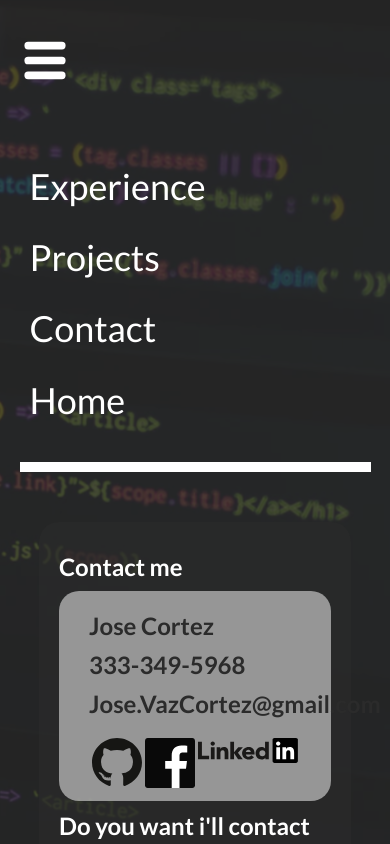
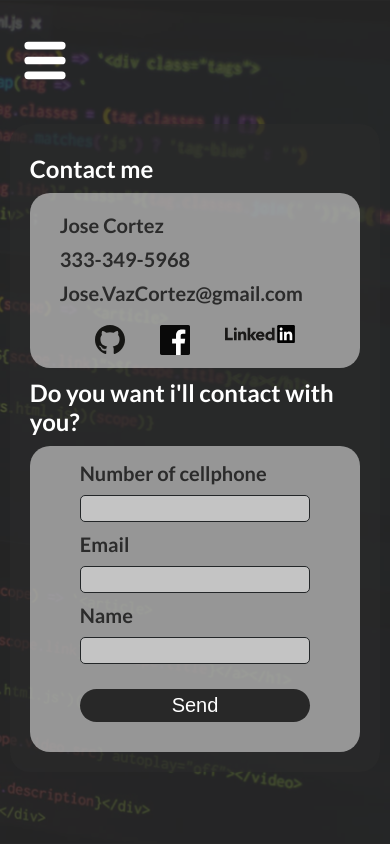
Before and after one commit to JoseCortez1/portafolio-2, a React (Create React App) app: page /Contact in a window 390 px wide. Shown: the top 844 px of the page. Built offline with nearby package versions, Linux system fonts and the light colour scheme.

Commit message:
[FIX] fixing the mobile version

```diff
--- a/src/Components/Contact.js
+++ b/src/Components/Contact.js
@@ -9,7 +9,7 @@ export default class Contact extends Component {
     render() {
         return (
             <div className="contact background_black">
-                <Navbar home={true}/>
+                <Navbar burguer="itIsNotHome " navbar_class="burger_menu " home={true}/>
                 <Form />
             </div>
         )
--- a/src/Components/Experience.js
+++ b/src/Components/Experience.js
@@ -9,7 +9,7 @@ export default class Experience extends Component {
         let jobs_reverse = jobs.reverse()
         return (
             <div className="experience background_black">
-                <Navbar navbar_class="itIsNotHome" home={true}/>
+                <Navbar burguer="itIsNotHome " navbar_class="burger_menu " home={true}/>
                 <div className="experience__container">
                     {
                         jobs_reverse.map( job => (
--- a/src/Components/Home.js
+++ b/src/Components/Home.js
@@ -20,7 +20,7 @@ export default class Home extends Component {
                    </div>
                </div>
                 <div className="Home__main__navbar">
-                    <Navbar/>
+                    <Navbar navbar_class="itIsNotHome "/>
                 </div>
 
             </div>
--- a/src/Components/Navbar.js
+++ b/src/Components/Navbar.js
@@ -1,37 +1,65 @@
-import React, { Component } from 'react'
+import React, { Component, useEffect } from 'react'
 import {
     Link,
 } from 'react-router-dom'
+
 import '../Styles/Navbar.css'
 export default class Navbar extends Component {
+    state={
+        menuOpen:"",
+        navbar_css:{
+            display: "none!important"
+        },
+        size: window.matchMedia('(max-width: 700px)'),
+        navbar_container: this.props.burguer,
+        burguer: this.props.navbar_class,
 
+    }
+    OpenMenu = ()=>{
+        if(this.state.size.matches){
+            this.setState({
+                burguer:"itIsNotHome ",
+                navbar_container:""
+            })
+
+        }
+
+        console.log("Open menu", this.state.navbar_container, this.state.size.matches)
+
+    }
+    CloseMenu = ()=>{
+        if(this.state.size.matches){
+            this.setState({
+                navbar_container:"burger_menu ",
+                burguer:"itIsNotHome "
+            })
+        }
+    }
     render() {
         let home;
-        let menuOpen;
-        let navbar_css;
         if(this.props.home){
             home = <Link className="navbar__container__link"  to="Home" > Home </Link>
         }
-        let openMenu = ()=>{
+      /*   let closeMenu = ()=>{
             console.log("Open menu")
             menuOpen = {
-                display:"none"
+                display:"block!important"
             }
             navbar_css ={
-                display: "block"
+                display: "none!important"
             }
-        }
+        }*/
         return (
             <div>
-                <div onClick={openMenu} style={menuOpen} className="burger_menu">
+                <div onClick={this.OpenMenu} className={ this.state.burguer + "mobile_menu"}>
                     <svg width="124" height="121" viewBox="0 0 124 121" fill="none" xmlns="http://www.w3.org/2000/svg">
                     <rect x="11" y="14" width="102" height="19" rx="9" fill="white"/>
                     <rect x="11" y="51" width="102" height="19" rx="9" fill="white"/>
                     <rect x="11" y="88" width="102" height="19" rx="9" fill="white"/>
                     </svg>
                 </div>
-                <div style={navbar_css}  className={this.props.navbar_class + " navbar"}>
-                    <nav className="navbar__container">
+                <div onClick={this.CloseMenu} style={this.state.navbar_css}  className={this.state.navbar_container + " navbar"}>
+                    <nav  className="navbar__container">
                         <Link className="navbar__container__link" to="Experience" > Experience </Link>
                         <Link className="navbar__container__link" to="Projects" > Projects </Link>
                         <Link className="navbar__container__link" to="Contact" > Contact </Link>
--- a/src/Components/Projects.js
+++ b/src/Components/Projects.js
@@ -11,7 +11,7 @@ export default class Projects extends Component {
         let projects_reverse = projects.reverse()
         return (
             <div className="projects background_black">
-                <Navbar home={true}/>
+                <Navbar burguer="itIsNotHome " navbar_class="burger_menu " home={true}/>
                 <div className="container_projects">
                     {projects_reverse.map( project =>(
                         <Project data={project} />
--- a/src/Styles/Contact.css
+++ b/src/Styles/Contact.css
@@ -8,6 +8,12 @@
     padding: 20px;
     background-color: #2b2b2ba4;
     border-radius: 20px;
+}
+@media(max-width:700px){
+    .contact__container{
+        width: 95%;
+        margin: 0 auto;
+    }
 }
 .contact__container__contactame h2{
     margin: 10px 0;
@@ -34,7 +40,14 @@
     margin: 10px 0;
     text-decoration: none;
 }
-
+@media(max-width:700px){
+    .contact__info > p{
+        font-size: 20px;
+    }
+    .contact__info > a{
+        font-size: 20px;
+    }
+}
 .contact__social_media{
     margin-top: 20px;
     display: flex;
@@ -47,6 +60,17 @@
 }
 .linkedin{
     width: 100px;
+}
+@media(max-width:700px){
+    .social_media__icon{
+        width: 30px;
+        align-self: center;
+        align-content: center;
+    }
+    .linkedin{
+        width: 70px;
+        align-self: center;
+    }
 }
 .contact__container__input{
     display: flex;
@@ -66,6 +90,17 @@
     outline-width: 0;
     padding: 5px;
 }
+@media(max-width:700px){
+    .contact__container__input label{
+        padding-bottom: 10px;
+    }
+    .contact__container__input{
+        flex-direction: column;
+    }
+    .contact__container__input input{
+        width: 100%;
+    }
+}
 .contact__form__containet{
     width: 100%;
     padding: 20px;
@@ -84,3 +119,10 @@
 
 
 }
+@media(max-width:700px){
+    .contact__form__submit{
+        width: 100%;
+
+
+    }
+}
--- a/src/Styles/Experience.css
+++ b/src/Styles/Experience.css
@@ -5,6 +5,12 @@
     width: 80%;
     margin: 0 auto;
     padding-top: 30px;
+}
+@media(max-width:700px){
+    .experience__container{
+        width: 100%;
+        padding: 0;
+    }
 }
 p{
     margin: 0;
--- a/src/Styles/Landing_page.css
+++ b/src/Styles/Landing_page.css
@@ -11,6 +11,13 @@
     grid-template-columns: repeat(2,1fr);
     grid-template-areas:"img descriptions" ;
     column-gap: 20px;
+}
+@media(max-width:700px){
+  .landing_page{
+    width: 98%;
+    display:flex;
+    flex-direction: column-reverse;
+  }
 }
 .landing_page__img{
     grid-area: img;
@@ -39,7 +46,18 @@
     text-align: center;
     text-transform: uppercase;
 }
+@media(max-width:700px){
+  .landing_page__description{
+    width: 100%;
+    margin-bottom: 20px;
+    max-height: 50vh;
 
+  }
+  .landing_page__description div p {
+    text-align: justify;
+
+  }
+}
 /* width */
 ::-webkit-scrollbar {
   width: 5px;
--- a/src/Styles/Navbar.css
+++ b/src/Styles/Navbar.css
@@ -1,6 +1,10 @@
 .navbar{
     width: 90%;
     margin: 0 auto;
+    display:block;
+}
+.mobile_menu{
+    display: none;
 }
 .burger_menu{
     display: none;
@@ -13,7 +17,11 @@
     display: flex;
     justify-content: space-between;
 }
+
 @media(max-width:700px){
+    .mobile_menu{
+        display: block;
+    }
     .navbar__container{
         width: 100%;
         min-height: 40vh;
--- a/src/Styles/Projects.css
+++ b/src/Styles/Projects.css
@@ -2,6 +2,11 @@
     width: 80%;
     margin: 0 auto;
     padding-bottom: 20px;
+}
+@media(max-width:700px){
+    .container_projects{
+        width: 100%;
+    }
 }
 
 .project_component{
@@ -14,6 +19,13 @@
     grid-template-areas:
         "img technology technology"
 
+}
+@media(max-width:700px){
+    .project_component{
+        display: flex;
+        flex-direction: column-reverse;
+
+    }
 }
 .project_component__img_container{
     align-self: center;
@@ -47,13 +59,20 @@
     padding: 0 20px;
 
 }
+@media(max-width:700px){
+    .project_component__technologies:last-child{
+        margin-bottom: 20px;
+
+    }
+}
 .project_component__title{
     text-transform: uppercase;
-    margin: auto auto;
+
     text-align: center;
     font-weight: 900;
     margin: 0;
 }
+
 .project_component__subtitle{
     text-transform: uppercase;
     font-weight: 700;
```
Also changed, not shown: 2 other files (tests, documents, lock files or other folders).
